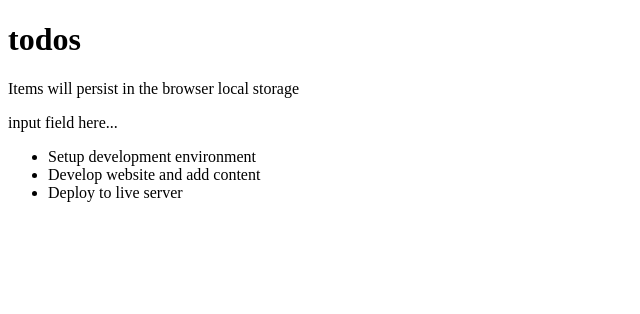
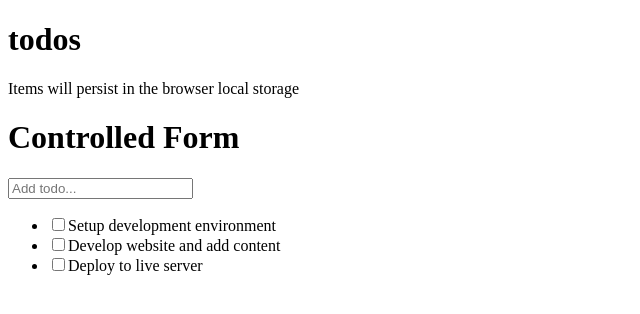
Before and after one commit to flemton/react-todo, a React (Vite) app: page / in a window 1280 px wide. Shown: the top 314 px of the page, without its empty margins (0-640 px from the left). Built offline with nearby package versions, Linux system fonts and the light colour scheme.

Commit message:
Add checkboxes to todos

```diff
--- a/src/components/AddTodo.jsx
+++ b/src/components/AddTodo.jsx
@@ -1,15 +1,19 @@
 import { useState } from "react"
-const  = () => {
-  const [fname, setFname] = useState("")
+const AddTodo = () => {
+  const [todo, setTodo] = useState("")
+
+  const handleChange = (e) => {
+    setTodo(e.target.value);
+  };
   return (
     <>
       <h1>Controlled Form</h1>
       <form>
         <label>
-          First Name: <input type="text" value={fname} />
+          <input type="text" value={todo} onChange={handleChange} placeholder="Add todo..."/>
         </label>
       </form>
     </>
   );
 };
-export default Form;
+export default AddTodo;
--- a/src/components/InputTodo.jsx
+++ b/src/components/InputTodo.jsx
@@ -1,4 +1,6 @@
+import AddTodo from "./AddTodo";
+
 const InputTodo = () => {
-    return <div>input field here...</div>;
+    return <div><AddTodo/></div>;
   };
   export default InputTodo;
--- a/src/components/Navbar.jsx
+++ b/src/components/Navbar.jsx
@@ -1,5 +1,3 @@
-import { useState } from "react";
-
 const Navbar = () => {
   console.log(useState(false));
   return (
--- a/src/components/TodoItem.jsx
+++ b/src/components/TodoItem.jsx
@@ -1,4 +1,7 @@
 const TodoItem = ({ itemProp }) => {
-    return <li>{itemProp.title}</li>;
-  };
-  export default TodoItem;
+  return <li>
+    <input type="checkbox" />
+    {itemProp.title}
+  </li>;
+};
+export default TodoItem;
```
